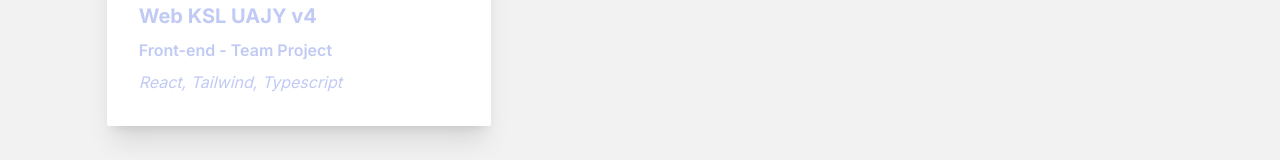
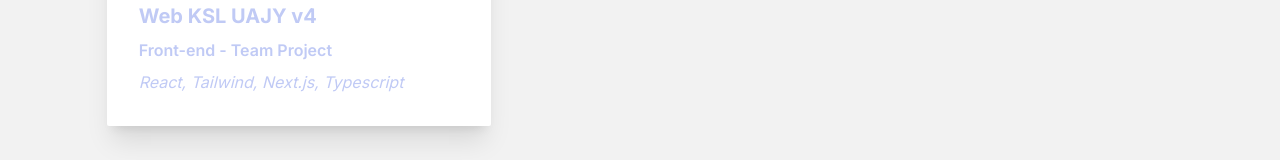
Before and after one commit to alexisngaing/alexisngaing.github.io, a Next.js app: page / in a window 1280 px wide. Shown: the part 2245-2405 px from the top of the page. Built offline with nearby package versions, Linux system fonts and the light colour scheme.

Commit message:
add more detail on card works

```diff
--- a/components/Gallery.tsx
+++ b/components/Gallery.tsx
@@ -28,7 +28,7 @@
               <div className="card-body">
                 <h2 className="card-title font-bold">Web KSL UAJY v4</h2>
                 <p className="font-semibold">Front-end - Team Project</p>
-                <p className="italic">React, Tailwind, Typescript</p>
+                <p className="italic">React, Tailwind, Next.js, Typescript</p>
               </div>
             </a>
           </div>
```
